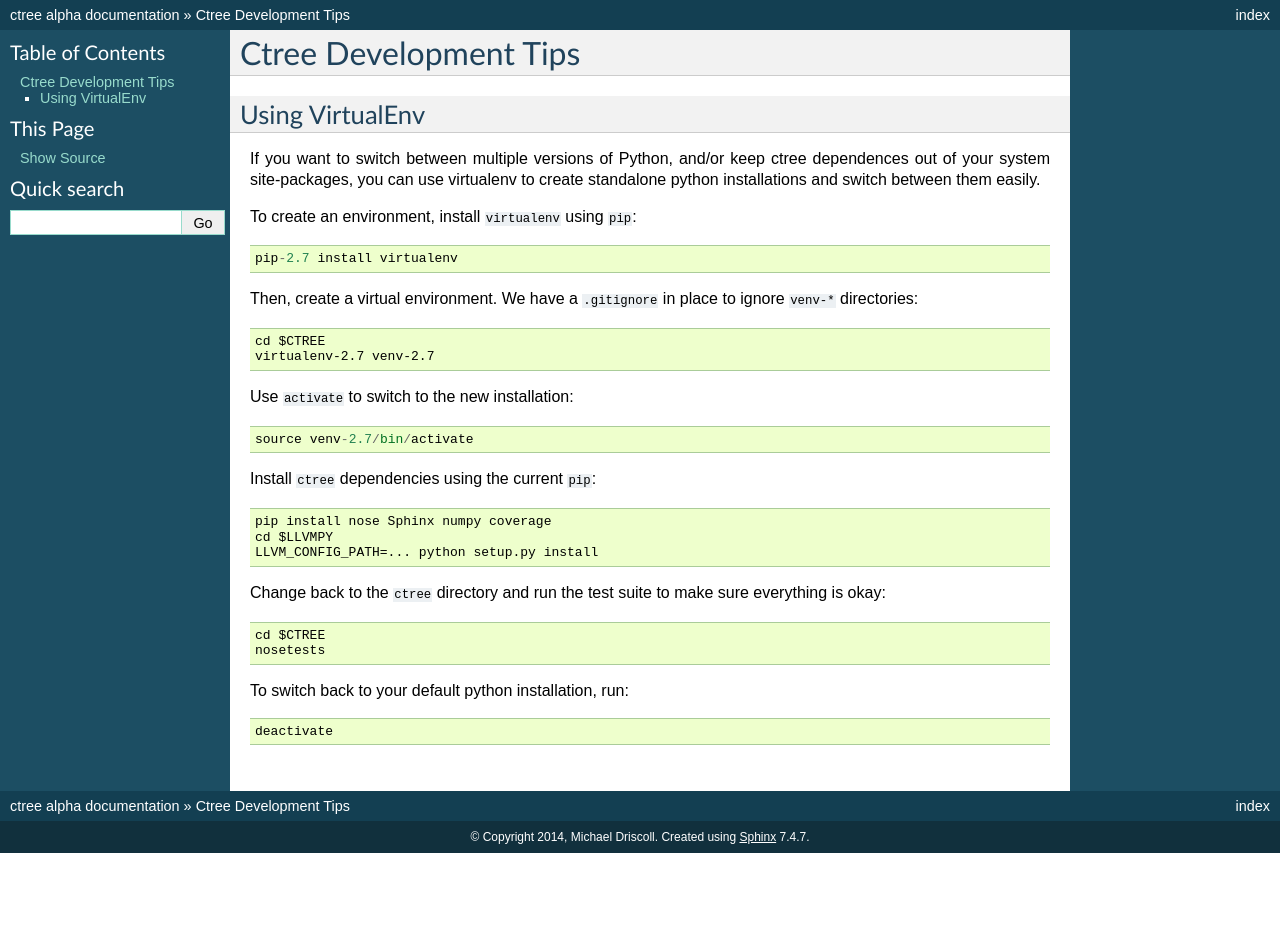
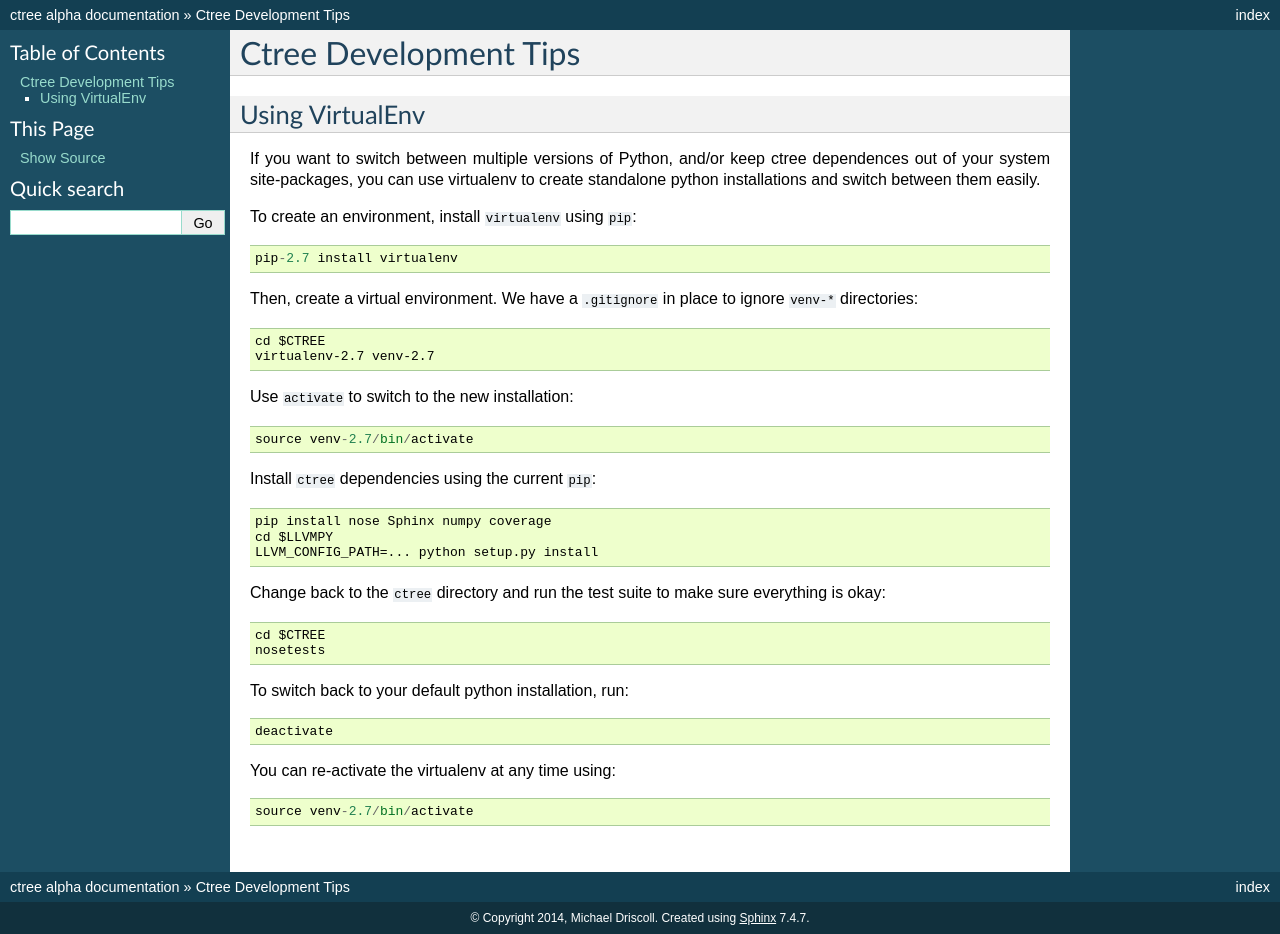
Before and after one commit to mbdriscoll/ctree, a Sphinx documentation site: the page built from doc/development.rst, in a window 1280 px wide. Built offline with Sphinx 7.4.7, drawn with Linux system fonts in a browser that asks for light colours; before the commit the page ends 900 px from its top, so only the background shows below that.

Commit message:
comment on how to re-activate

```diff
--- a/doc/development.rst
+++ b/doc/development.rst
@@ -35,3 +35,7 @@ Change back to the ``ctree`` directory and run the test suite to make sure every
 To switch back to your default python installation, run::
 
         deactivate
+
+You can re-activate the virtualenv at any time using::
+
+        source venv-2.7/bin/activate
```
